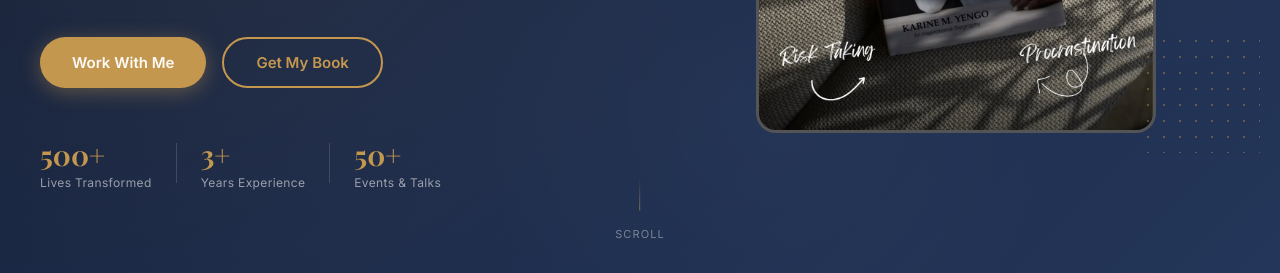
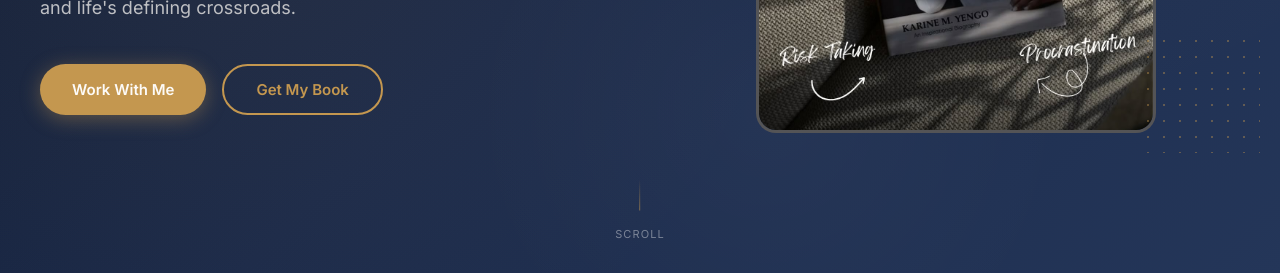
Before and after one commit to KingLearning2701/karine-website, a website: page public/index.html in a window 1280 px wide. Shown: the part 527-800 px from the top of the page. Drawn offline with nearby package versions, Linux system fonts and the light colour scheme; no server answers; a web font is replaced by a local one.

Commit message:
Remove stats section from hero

```diff
--- a/public/index.html
+++ b/public/index.html
@@ -60,13 +60,6 @@
         <div class="hero-actions">
           <a href="#services" class="btn btn-primary">Work With Me</a>
           <a href="https://www.amazon.ae/Crossroads-When-Change-Brings-Courage/dp/9672638094" class="btn btn-outline" target="_blank" rel="noopener noreferrer">Get My Book</a>
-        </div>
-        <div class="hero-stats">
-          <div class="stat"><span class="stat-num">500+</span><span class="stat-label">Lives Transformed</span></div>
-          <div class="stat-divider"></div>
-          <div class="stat"><span class="stat-num">3+</span><span class="stat-label">Years Experience</span></div>
-          <div class="stat-divider"></div>
-          <div class="stat"><span class="stat-num">50+</span><span class="stat-label">Events & Talks</span></div>
         </div>
       </div>
       <div class="hero-image-wrap">
```
